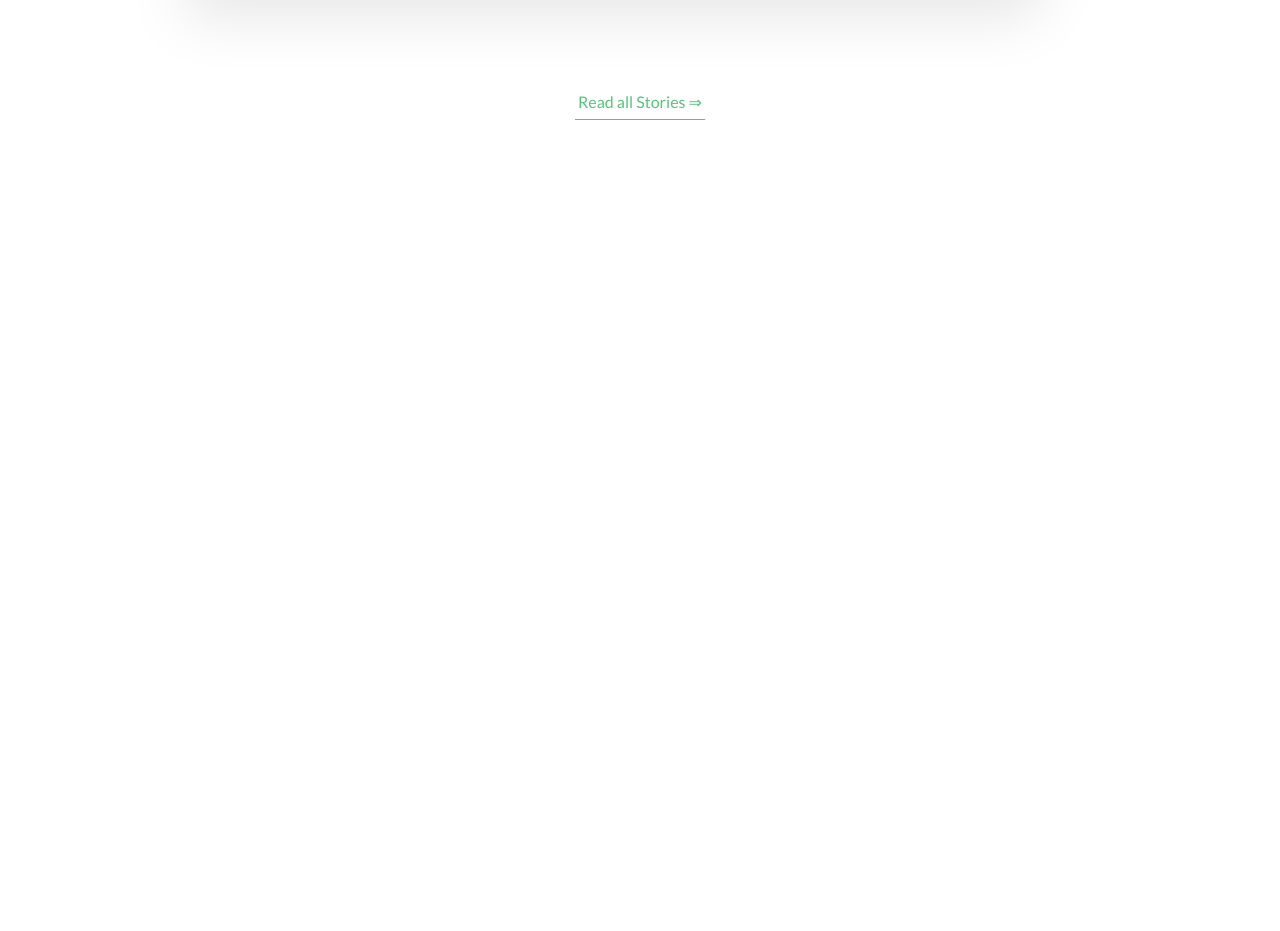
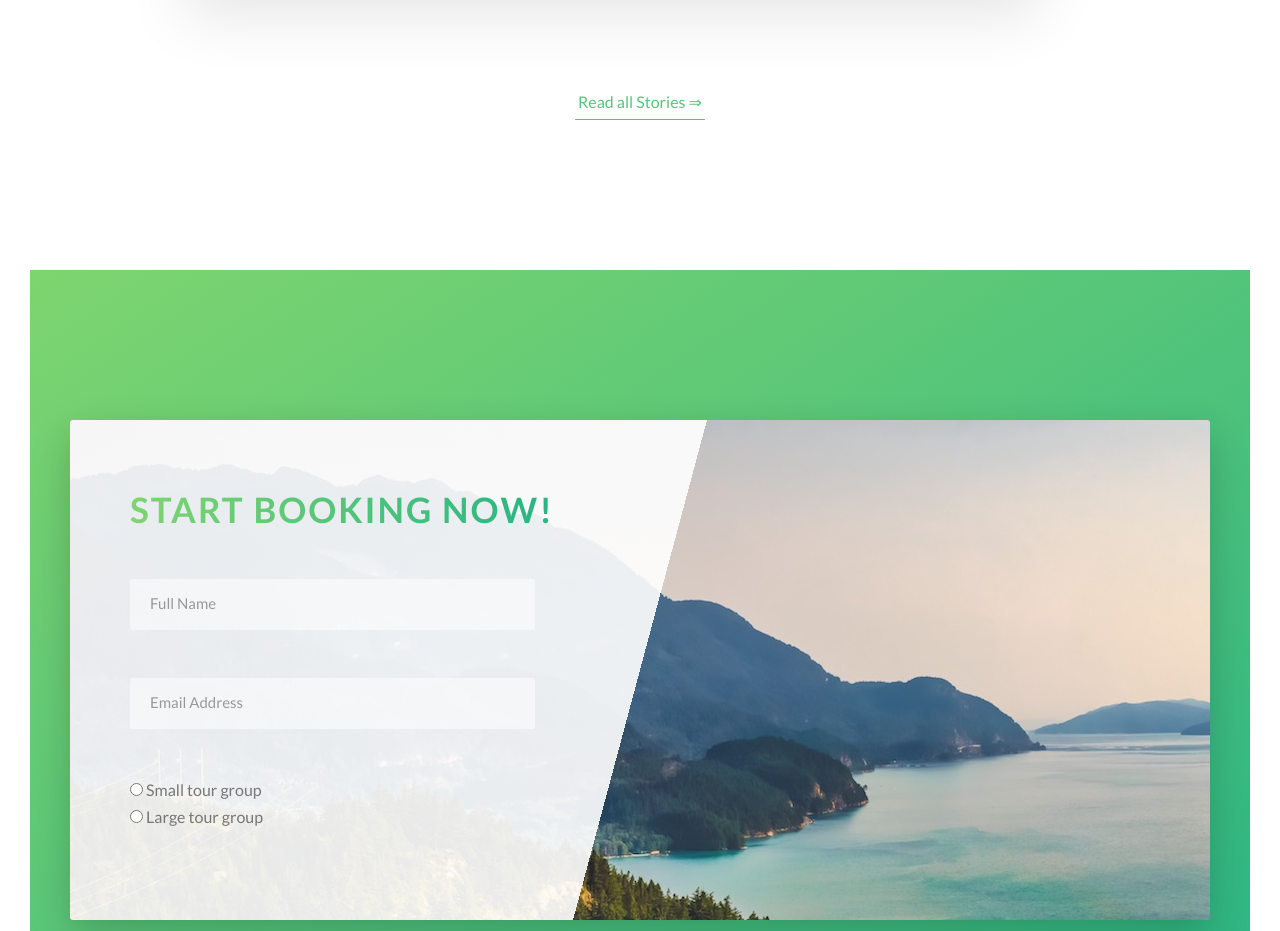
Before and after one commit to kel7774/advanced-css, a website: page Natours/starter/index.html in a window 1280 px wide. Shown: the part 4129-5060 px from the top of the page. Before the commit the page ends 4429 px from the top, so only its background shows below. Drawn offline with Linux system fonts and the light colour scheme.

Commit message:
Finish form field groups, add radio buttons

```diff
--- a/Natours/starter/index.html
+++ b/Natours/starter/index.html
@@ -261,6 +261,44 @@
                 <a href="#" class="btn-text">Read all Stories &rArr;</a>
             </div>
         </section>
+
+        <section class="section-book">
+            <div class="row">
+                <div class="book">
+                    <div class="book__form">
+                        <form action="#" class="form">
+                            <div class="u-margin-buttom-medium">
+                                <h2 class="heading-secondary">
+                                    Start booking now!
+                                </h2>
+                            </div>
+                            <div class="form__group">
+                                <input type="text" class="form__input" placeholder="Full Name" id="name" required>
+                                <label for="name" class="form__label">Full name</label>
+                            </div>
+                            <div class="form__group">
+                                <input type="email" class="form__input" placeholder="Email Address" id="email" required>
+                                <label for="email" class="form__label">Email address</label>
+                            </div>
+                            <div class="form__group">
+                                <div class="form__radio-group">
+                                    <input type="radio" class="form__radio-input" id="small" name="size">
+                                    <label for="small" class="form__radio-label">
+                                        <span class="form__radio-button">Small tour group</span>
+                                    </label>
+                                </div>
+                                <div class="form__radio-group">
+                                    <input type="radio" class="form__radio-input" id="large" name="size">
+                                    <label for="large" class="form__radio-label">
+                                        <span class="form__radio-button">Large tour group</span>
+                                    </label>
+                                </div>
+                            </div>
+                        </form>
+                    </div>
+                </div>
+            </div>
+        </section>
     </main>
 
     <!-- <section class="grid-test">
--- a/Natours/starter/sass/abstracts/_variables.scss
+++ b/Natours/starter/sass/abstracts/_variables.scss
@@ -10,6 +10,7 @@ $color-tertiary-light: #2998ff;
 $color-tertiary-dark: #5643fa;
 
 $color-grey-dark: #777;
+$color-grey-dark-2: #999;
 $color-white: #fff;
 $color-black: #000;
 
--- /dev/null
+++ b/Natours/starter/sass/components/_form.scss
@@ -0,0 +1,43 @@
+.form {
+    &__group:not(:last-child) {
+        margin-bottom: 2rem;
+    }
+    &__input {
+        font-size: 1.5rem;
+        font-family: inherit;
+        color: inherit;
+        padding: 1.5rem 2rem;
+        border-radius: 2px;
+        background-color: rgba($color-white, .5);
+        border: none;
+        border-bottom: 3px solid transparent;
+        width: 90%;
+        display: block;
+        transition: all .3s;
+        &:focus {
+            outline: none;
+            box-shadow: 0 1rem 2rem rgba($color-black, .1);
+            border-bottom: 3px solid $color-primary;
+        }
+        &:focus:invalid {
+            border-bottom: 3px solid $color-secondary-dark;
+        }
+        &::-webkit-input-placeholder {
+            color: $color-grey-dark-2;
+        }
+    }
+    &__label {
+        font-size: 1.2rem;
+        font-weight: 700;
+        margin-left: 2rem;
+        margin-top: .7rem;
+        display: block;
+        transition: all .3s;
+    }
+
+    &__input:placeholder-shown + &__label {
+        opacity: 0;
+        visibility: hidden;
+        transform: translateY(-4rem);
+    }
+}
--- a/Natours/starter/sass/main.scss
+++ b/Natours/starter/sass/main.scss
@@ -13,6 +13,7 @@
 @import "components/feature-box";
 @import "components/story";
 @import "components/bg-video";
+@import "components/form";
 
 @import "layout/header";
 
--- a/Natours/starter/sass/pages/_home.scss
+++ b/Natours/starter/sass/pages/_home.scss
@@ -29,3 +29,27 @@
     padding: 15rem 0;
     position: relative;
 }
+
+.section-book {
+    padding: 15rem 0;
+    background-image: linear-gradient(to right bottom, $color-primary-light, $color-primary-dark);
+}
+
+.book {
+    background-image:
+        linear-gradient(
+            105deg,
+            rgba($color-white, .9) 0%,
+            rgba($color-white, .9) 50%,
+            transparent 50%),
+            url(../img/nat-10.jpg);
+    background-size: 100% cover;
+    border-radius: 3px;
+    box-shadow: 0 1.5rem 4rem rgba($color-black, .2);
+
+    height: 50rem;
+    &__form {
+        width: 50%;
+        padding: 6rem;
+    }
+}
```
Also changed, not shown: Natours/starter/css/style.css.
